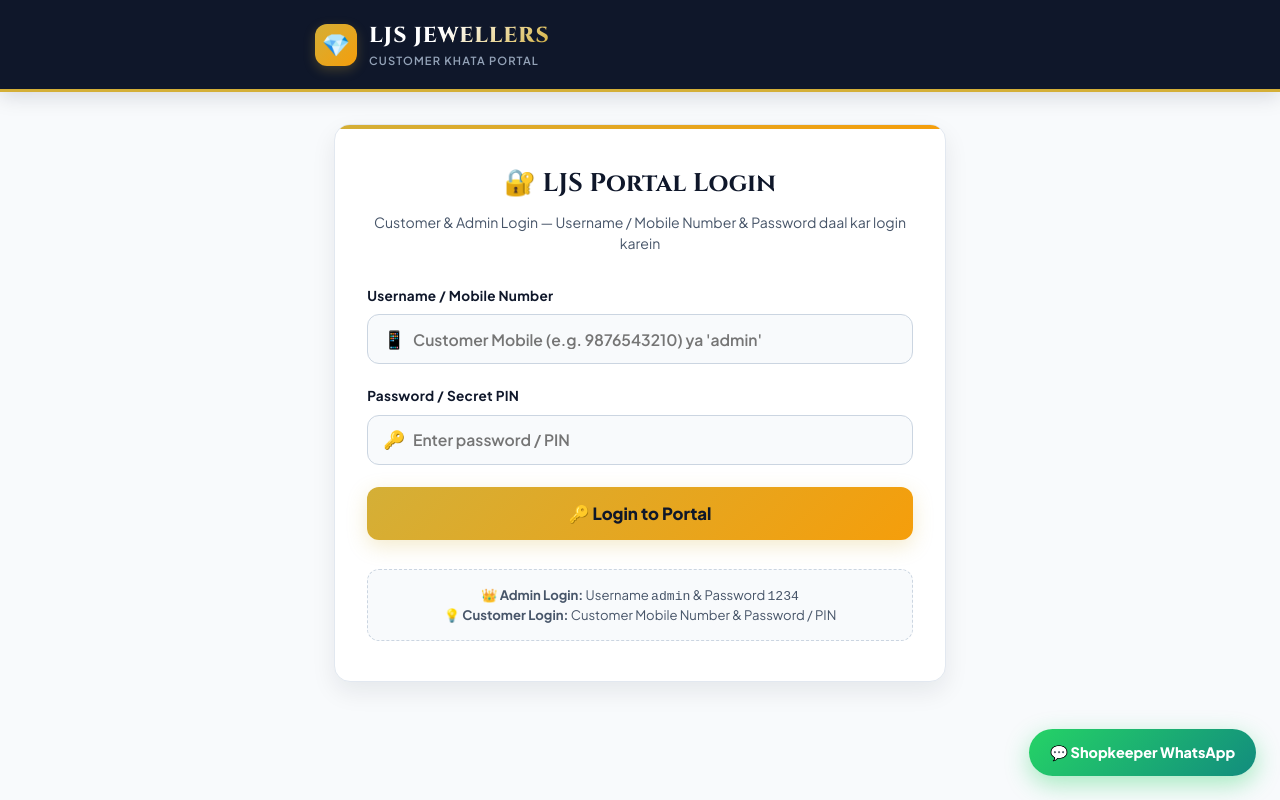
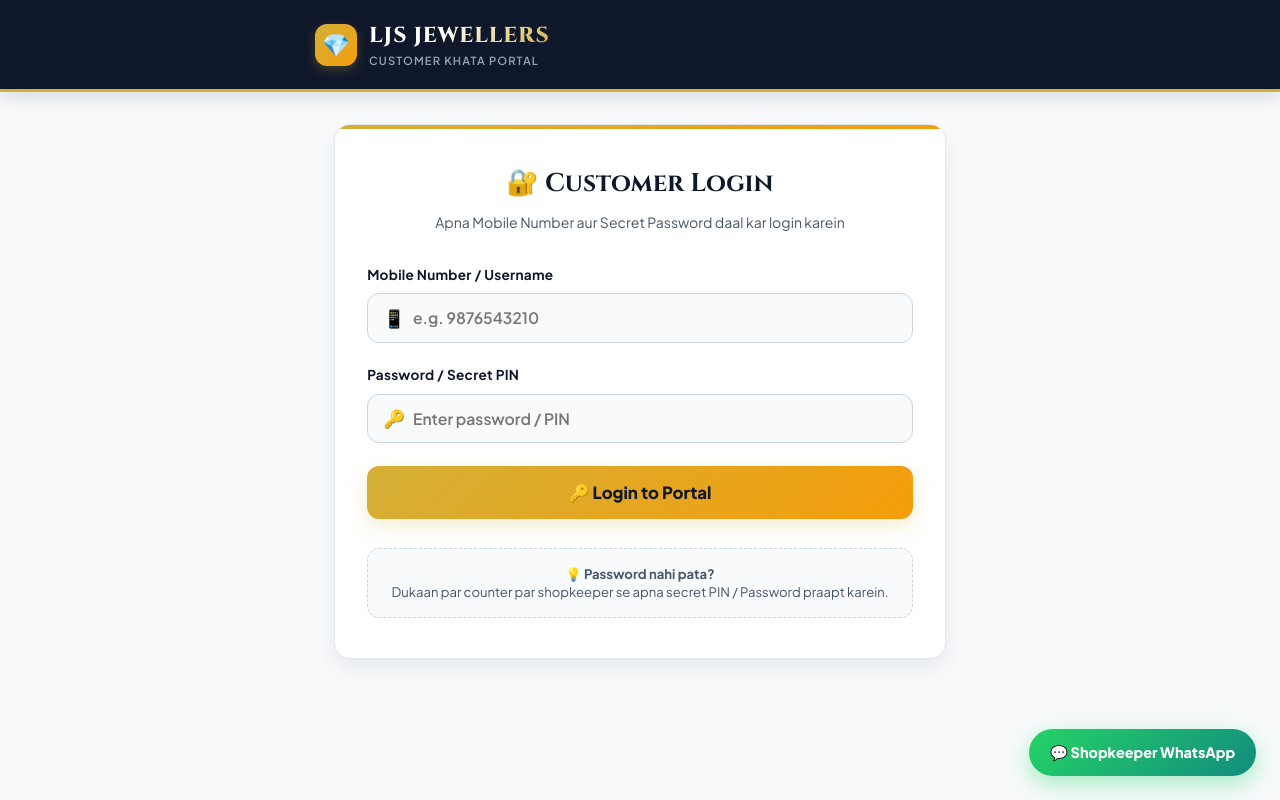
Before and after one commit to aryansoni941471-lgtm/ljs-record, a website: page portal.html in a window 1280 px wide. Drawn offline with Linux system fonts and the light colour scheme.

Commit message:
Added new option in website

```diff
--- a/portal.html
+++ b/portal.html
@@ -660,18 +660,18 @@
         <!-- LOGIN VIEW -->
         <div id="loginView" class="login-card">
             <div class="login-header">
-                <h2>🔐 LJS Portal Login</h2>
-                <p class="login-subtitle">Customer & Admin Login — Username / Mobile Number & Password daal kar login karein</p>
+                <h2>🔐 Customer Login</h2>
+                <p class="login-subtitle">Apna Mobile Number aur Secret Password daal kar login karein</p>
             </div>
 
             <div id="loginAlert" class="alert-box alert-error"></div>
 
             <form id="portalLoginForm">
                 <div class="form-group">
-                    <label for="loginUsername">Username / Mobile Number</label>
+                    <label for="loginUsername">Mobile Number / Username</label>
                     <div class="input-wrapper">
                         <span class="input-icon">📱</span>
-                        <input type="text" id="loginUsername" class="form-input" required placeholder="Customer Mobile (e.g. 9876543210) ya 'admin'" autocomplete="username">
+                        <input type="text" id="loginUsername" class="form-input" required placeholder="e.g. 9876543210" autocomplete="username">
                     </div>
                 </div>
 
@@ -689,8 +689,8 @@
             </form>
 
             <div class="login-help-note">
-                👑 <strong>Admin Login:</strong> Username <code>admin</code> & Password <code>1234</code><br>
-                💡 <strong>Customer Login:</strong> Customer Mobile Number & Password / PIN
+                💡 <strong>Password nahi pata?</strong><br>
+                Dukaan par counter par shopkeeper se apna secret PIN / Password praapt karein.
             </div>
         </div>
 
```
